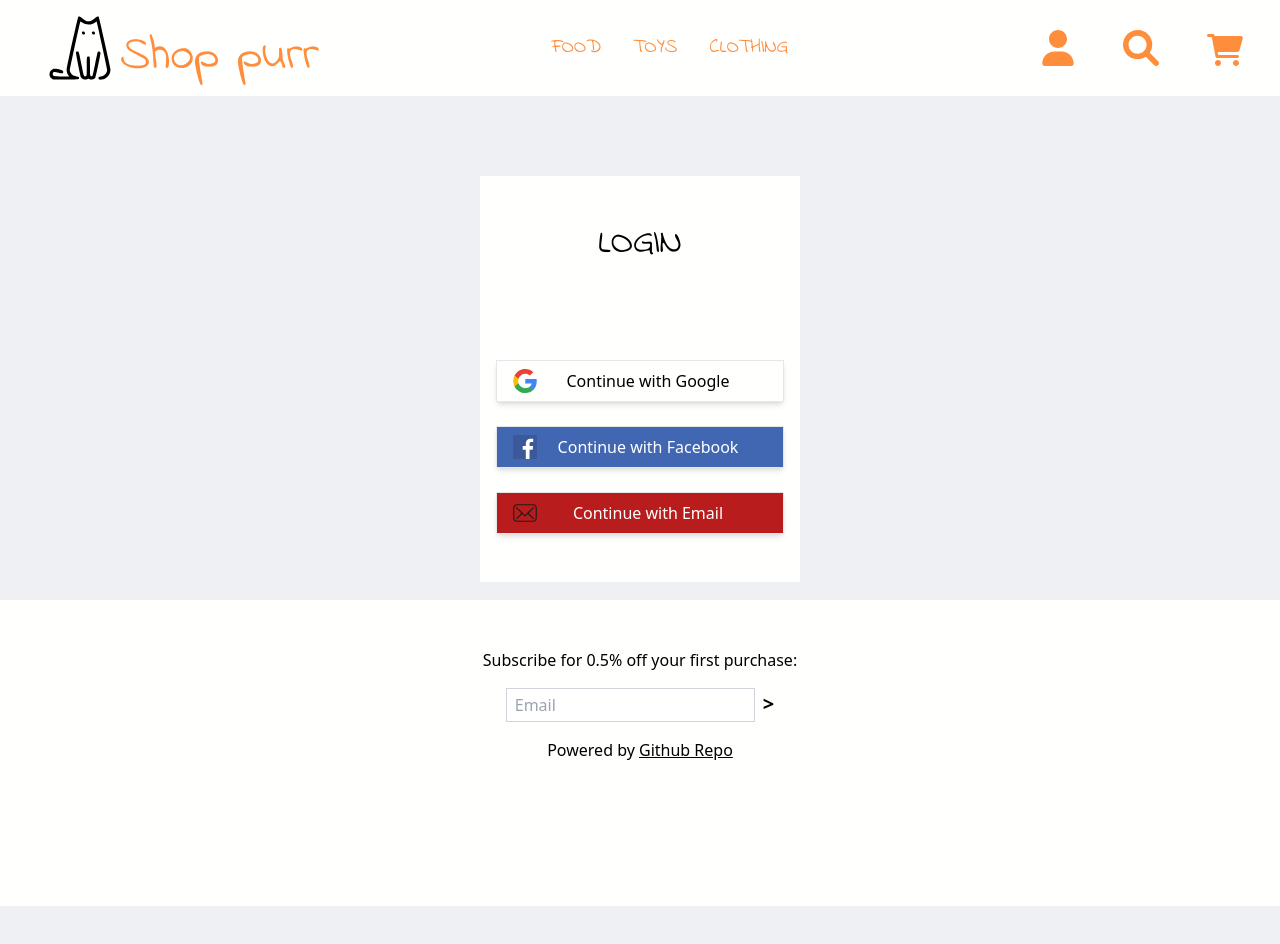
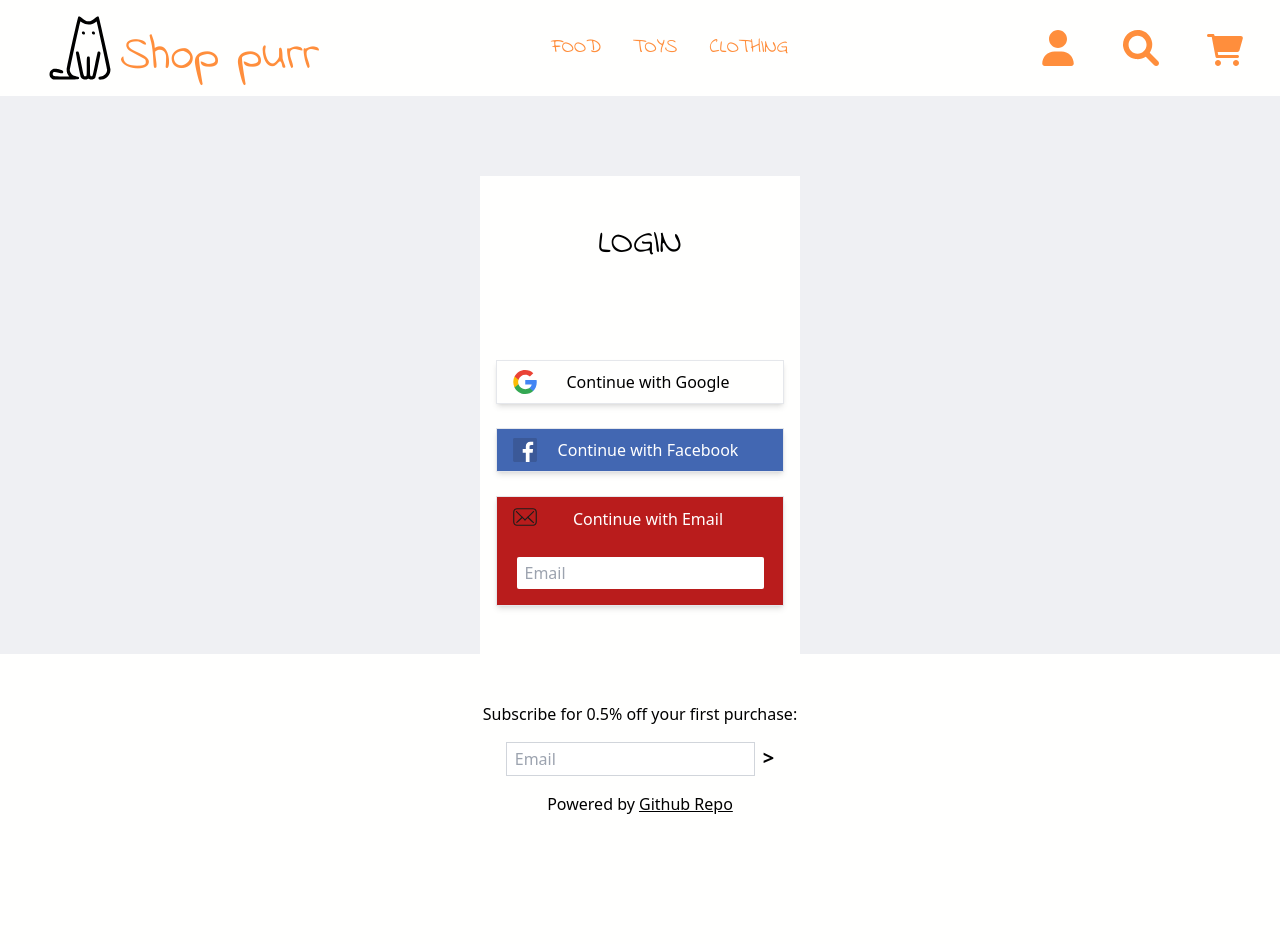
Before and after one commit to ahfhafh/shoppurr, a Next.js app: page /account in a window 1280 px wide. Both pictures are taken after a click on the button "Continue with Email". Shown: the top 944 px of the page. Before the commit the page ends 906 px from the top, so only its background shows below. Built offline with nearby package versions, Linux system fonts and the light colour scheme; no server answers.

Commit message:
account animations partial

```diff
--- a/pages/account.js
+++ b/pages/account.js
@@ -1,18 +1,22 @@
 import firebaseApp from "../firebase/app";
 import { useAuthState } from 'react-firebase-hooks/auth';
 import signout from "./api/logout";
-import { getAuth, signInWithPopup, GoogleAuthProvider } from "firebase/auth";
+import { getAuth, signInWithPopup, GoogleAuthProvider, FacebookAuthProvider, createUserWithEmailAndPassword, signInWithEmailAndPassword } from "firebase/auth";
 import GoogleLogo from '../public/images/Google__G__Logo.svg';
 import FacebookLogo from '../public/images/Facebook_icon_2013.svg';
 import MailIcon from '../public/images/Email_icon.svg';
+import Loader from '/public/images/loader.svg';
+import { useState } from "react";
+import { motion, AnimatePresence } from "framer-motion";
 
 const Account = () => {
 
     const auth = getAuth(firebaseApp);
-    const provider = new GoogleAuthProvider();
+    const GoogleProvider = new GoogleAuthProvider();
+    const FacebookProvider = new FacebookAuthProvider();
 
     function googleAuth() {
-        signInWithPopup(auth, provider).then((result) => {
+        signInWithPopup(auth, GoogleProvider).then((result) => {
             // This gives you a Google Access Token. You can use it to access the Google API.
             const credential = GoogleAuthProvider.credentialFromResult(result);
             const token = credential.accessToken;
@@ -31,13 +35,59 @@ const Account = () => {
         });
     }
 
+    function FacebookAuth() {
+        signInWithPopup(auth, FacebookProvider).then((result) => {
+            // The signed-in user info.
+            const user = result.user;
+
+            // This gives you a Facebook Access Token. You can use it to access the Facebook API.
+            const credential = FacebookAuthProvider.credentialFromResult(result);
+            const accessToken = credential.accessToken;
+
+            // ...
+        }).catch((error) => {
+            // Handle Errors here.
+            const errorCode = error.code;
+            const errorMessage = error.message;
+            // The email of the user's account used.
+            const email = error.email;
+            // The AuthCredential type that was used.
+            const credential = FacebookAuthProvider.credentialFromError(error);
+
+            // ...
+        });
+    }
+
+    function passwordAuthSignup(email, password) {
+        createUserWithEmailAndPassword(auth, email, password).then((userCredential) => {
+            // Signed in
+            const user = userCredential.user;
+            // ...
+        }).catch((error) => {
+            const errorCode = error.code;
+            const errorMessage = error.message;
+            // ..
+        });
+    }
+
+    function passwordAuthSignin(email, password) {
+        signInWithEmailAndPassword(auth, email, password).then((userCredential) => {
+            // Signed in
+            const user = userCredential.user;
+            // ...
+        }).catch((error) => {
+            const errorCode = error.code;
+            const errorMessage = error.message;
+        });
+    }
+
+    const [emailOpen, setEmailOpen] = useState(false);
+
     const [user, loading, error] = useAuthState(auth);
 
     if (loading) {
         return (
-            <div>
-                <p>Initialising User...</p>
-            </div>
+            <Loader className='absolute top-1/2 bottom-1/2 left-1/2 -translate-x-1/2 -translate-y-1/2' />
         );
     }
 
@@ -52,32 +102,43 @@ const Account = () => {
     return (
         <>
             {user
-                ? <div className="flex flex-col items-center"><a role={'button'} className="mt-8 py-2 px-10 text-background bg-accent2" onClick={() => signout(auth)}>Sign out</a></div>
+                ? <div className="flex flex-col items-center"><a role={'button'} className="mt-8 py-2 px-10 text-background bg-accent2" onClick={() => signout(auth)}>Sign out</a>
+                    {user.displayName}
+                </div>
 
-                : <div className="px-4 py-4 max-w-xs mx-auto mt-[10vh] bg-background2">
-                    <h1 className="text-center font-indie text-4xl mt-8 mb-24">LOGIN</h1>
+                : <motion.div className="px-4 py-4 max-w-xs mx-auto mt-[10vh] bg-background2" layout animate={{ height: 'auto' }}>
+                    <motion.h1 className="text-center font-indie text-4xl mt-8 mb-24 block" layout>LOGIN</motion.h1>
                         <div className='mb-8 flex flex-col items-center'>
-                        <button className="w-72 py-2 px-4 border shadow-md relative" onClick={googleAuth}>
+                            <motion.button className="w-72 py-2 px-4 border shadow-md relative h-11" onClick={googleAuth} layout>
                                 <GoogleLogo className='inline-block align-text-top absolute left-4' />
                                 <p className="text-base inline-block ml-8 mr-4">Continue with Google</p>
-                        </button>
+                            </motion.button>
                             <br />
-                        <button className="w-72 py-2 px-4 border shadow-md relative bg-[#4267B2]">
+                            <motion.button className="w-72 py-2 px-4 border shadow-md relative bg-[#4267B2] h-11" onClick={FacebookAuth} layout>
                                 <FacebookLogo className='inline-block align-text-top absolute left-4' />
                                 <p className="text-base text-white inline-block ml-8 mr-4">Continue with Facebook</p>
-                        </button>
+                            </motion.button>
                             <br />
-                        <button className="w-72 py-2 px-4 border shadow-md relative bg-red-700">
-                            <MailIcon className='inline-block align-text-top absolute left-4' />
-                            <p className="text-base text-white inline-block ml-8 mr-4">Continue with Email</p>
-                        </button>
+                            <AnimatePresence>
+                                <motion.div className="w-72 border shadow-md relative bg-red-700" layout animate={{ height: 'auto' }}>
+                                    <motion.button layout className="w-full h-11" onClick={() => setEmailOpen(!emailOpen)}>
+                                        <MailIcon className='inline-block align-text-top absolute left-4 top-2' />
+                                        <p className="text-base text-white inline-block ml-8 mr-4 top-2">Continue with Email</p>
+                                    </motion.button>
+                                    {emailOpen &&
+                                        <motion.form className="mx-auto w-min my-4" layout initial={{ opacity: 0 }} animate={{ opacity: 1 }} exit={{ opacity: 0 }} transition={{ duration: 0.5 }}>
+                                            <input className="py-1 px-2 rounded-sm" type={'email'} placeholder={'Email'} required></input>
+                                            {/* <input className="py-1 px-2 rounded-sm" type={'password'} placeholder={'Password'} required></input> */}
+                                            <button type="submit" ></button>
+                                        </motion.form>}
+                                </motion.div>
+                            </AnimatePresence>
                         </div>
-                </div>}
+                </motion.div>
+            }
         </>
 
     );
 };
 
-// TODO: loading animations
-
 export default Account;
```
Lines whose indentation alone changed are shown as unchanged.
